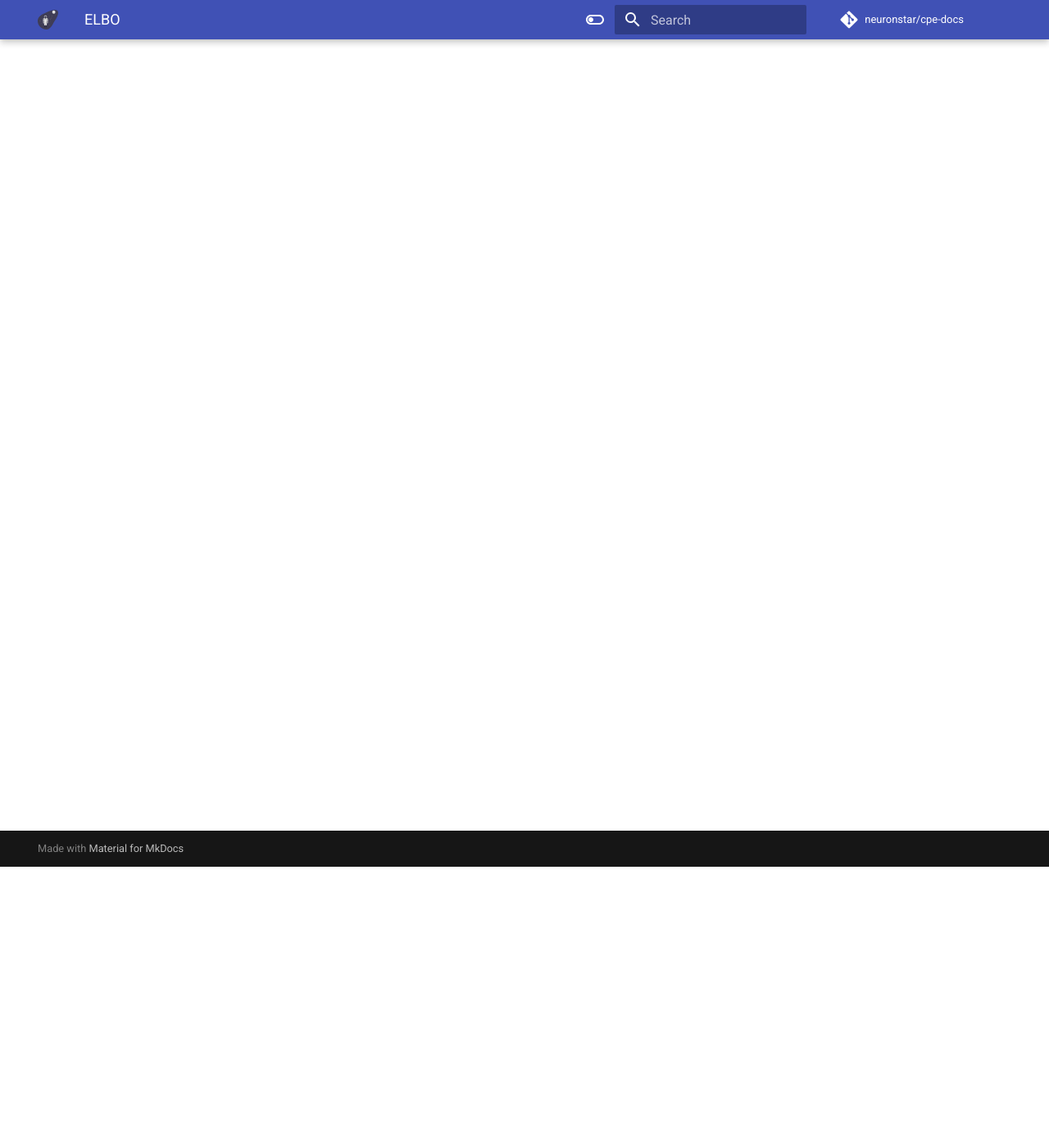
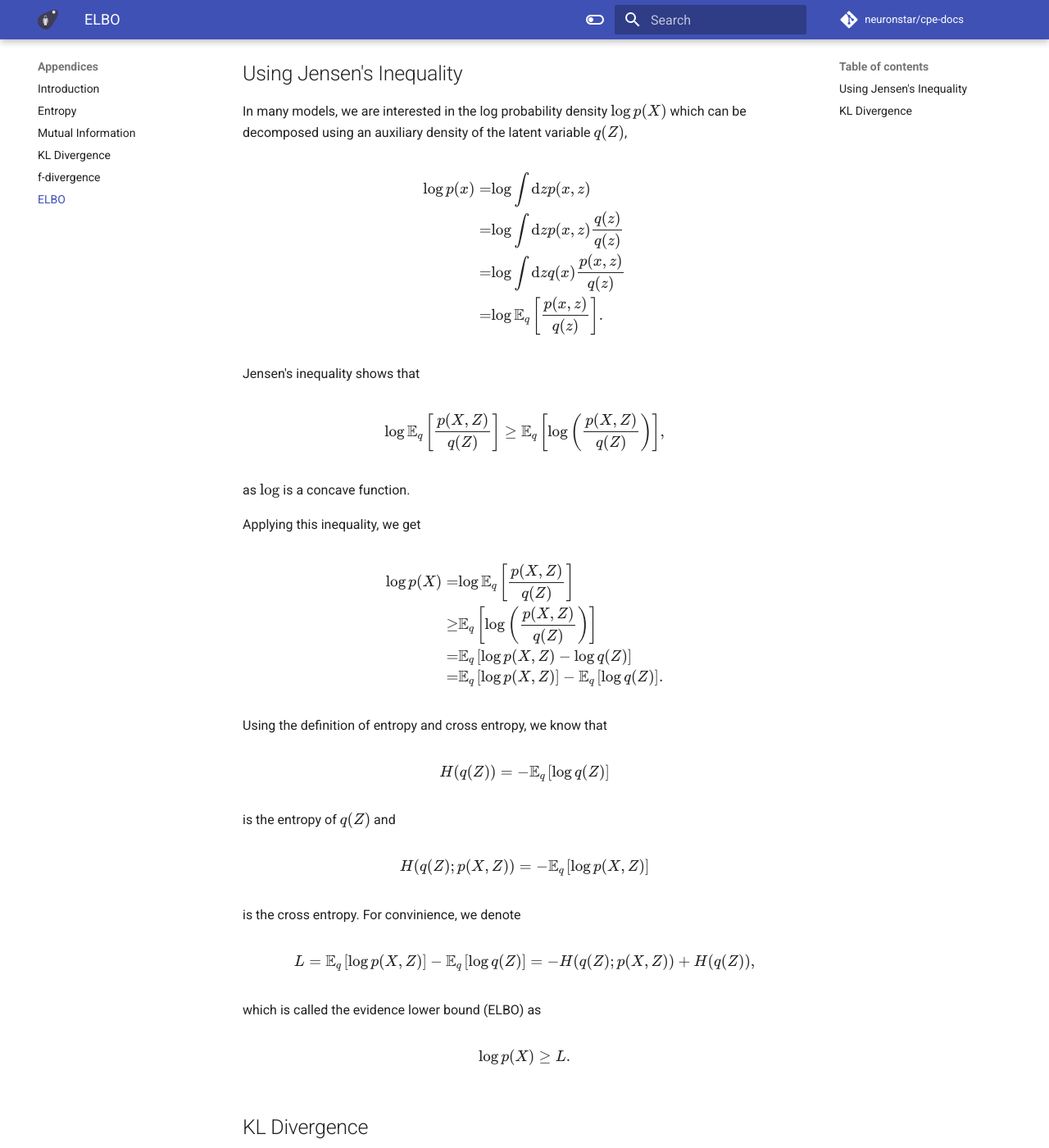
Before and after one commit to emptymalei/deep-learning, an MkDocs documentation site: the page built from cpe/appendices/elbo.md, in a window 1280 px wide and 1400 px high, scrolled down 343 px. Shown: the whole window at 82% size. Built offline with MkDocs 1.6.1 and Material for MkDocs 9.7.7, drawn with Linux system fonts in a browser that asks for light colours; comment, search, counter and statistics services are not loaded; some of the changed text lies outside the part shown.

Commit message:
adjust code

```diff
--- a/cpe/appendices/elbo.md
+++ b/cpe/appendices/elbo.md
@@ -1 +1,95 @@
 # ELBO
+
+Given a probability distribution density $p(x)$ and a latent variable $z$, the marginalization of the joint probability is
+
+$$
+\int \mathrm dz p(x, z) = p(x).
+$$
+
+
+## Using Jensen's Inequality
+
+In many models, we are interested in the log probability density $\log p(X)$ which can be decomposed using an auxiliary density of the latent variable $q(Z)$,
+
+$$
+\begin{align}
+\log p(x) =& \log \int \mathrm d z p(x, z) \\
+=& \log \int \mathrm d z p(x, z) \frac{q(z)}{q(z)} \\
+=& \log \int \mathrm d z q(x) \frac{p(x, z)}{q(z)} \\
+=& \log \mathbb E_q \left[ \frac{p(x, z)}{q(z)} \right].
+\end{align}
+$$
+
+Jensen's inequality shows that
+
+$$
+\log \mathbb E_q \left[ \frac{p(X, Z)}{q(Z)} \right] \geq  \mathbb E_q \left[ \log\left(\frac{p(X, Z)}{q(Z)}\right) \right],
+$$
+
+as $\log$ is a concave function.
+
+Applying this inequality, we get
+
+$$
+\begin{align}
+\log p(X) =& \log \mathbb E_q \left[ \frac{p(X, Z)}{q(Z)} \right] \\
+\geq&  \mathbb E_q \left[ \log\left(\frac{p(X, Z)}{q(Z)}\right) \right] \\
+=& \mathbb E_q \left[ \log p(X, Z)- \log q(Z) \right] \\
+=& \mathbb E_q \left[ \log p(X, Z) \right] - \mathbb E_q \left[ \log q(Z) \right] .
+\end{align}
+$$
+
+Using the definition of entropy and cross entropy, we know that
+
+$$
+H(q(Z)) = - \mathbb E_q \left[ \log q(Z) \right]
+$$
+
+is the entropy of $q(Z)$ and
+
+$$
+H(q(Z);p(X,Z)) = -\mathbb E_q \left[ \log p(X, Z) \right]
+$$
+
+is the cross entropy. For convinience, we denote
+
+$$
+L = \mathbb E_q \left[ \log p(X, Z) \right] - \mathbb E_q \left[ \log q(Z) \right] = - H(q(Z);p(X,Z)) + H(q(Z)),
+$$
+
+which is called the evidence lower bound (ELBO) as
+
+$$
+\log p(X) \geq L.
+$$
+
+## KL Divergence
+
+In a latent variable model, we might need to calculate the posterior $p(Z|X)$. When this is intractable, we find an approximation $q(Z|\theta)$ where $\theta$ is the parametrization such as neural network parameters. To make sure we have a good approximation of the posterior, we find the KL divergence of $q(Z|\theta)$ and $p(Z|X)$.
+
+The KL divergence is
+
+$$
+\begin{align}
+D_\text{KL}(q(Z|\theta)\parallel p(Z|X)) =& -\mathbb E_q \log\frac{p(X|Z)}{q(Z|\theta)} \\
+=& -\mathbb E_q \log\frac{p(X, Z)/p(X)}{q(Z|\theta)} \\
+=& -\mathbb E_q \log\frac{p(X, Z)}{q(Z|\theta)} - \mathbb E_q \log\frac{1}{p(X)} \\
+=& - L + \log p(X).
+\end{align}
+$$
+
+Since $D(q(Z|\theta)\parallel p(Z|X))\geq 0$, we have
+
+$$
+\log p(X) \geq L,
+$$
+
+which also indicates that $L$ is the lower bound of $\log p(X)$.
+
+In fact,
+
+$$
+L - \log p(X) = - D_\text{KL}(q(Z|\theta)\parallel p(Z|X))
+$$
+
+is the Jensen gap.
--- a/mkdocs.ubuntu.yml
+++ b/mkdocs.ubuntu.yml
@@ -70,6 +70,7 @@ extra_javascript:
 plugins:
   - autorefs
   - search
+  - git-authors
   - with-pdf:
       author: CPE
       output_path: pdf/cpe.pdf
--- a/mkdocs.yml
+++ b/mkdocs.yml
@@ -11,6 +11,7 @@ docs_dir: "cpe"
 
 theme:
   name: "material"
+  custom_dir: theme/overrides
   # Don't include MkDocs' JavaScript
   include_search_page: false
   search_index_only: true
@@ -69,6 +70,7 @@ extra_javascript:
 plugins:
   - autorefs
   - search
+  - git-authors
 
 
 
--- a/requirements.docs.txt
+++ b/requirements.docs.txt
@@ -4,3 +4,4 @@ mkdocs-material-extensions==1.0.1
 mkdocs-autorefs==0.2.1
 mkdocstrings==0.15.2
 mkdocs-with-pdf==0.9.3
+mkdocs-git-authors-plugin==0.4.1
--- /dev/null
+++ b/theme/overrides/main.html
@@ -0,0 +1,13 @@
+{% extends "base.html" %}
+
+{% block content %}
+  {{ super() }}
+
+  {% if git_page_authors %}
+    <div class="md-source-date">
+      <small>
+          Contributors: {{ git_page_authors | default('enable mkdocs-git-authors-plugin') }}
+      </small>
+    </div>
+  {% endif %}
+{% endblock %}
```
